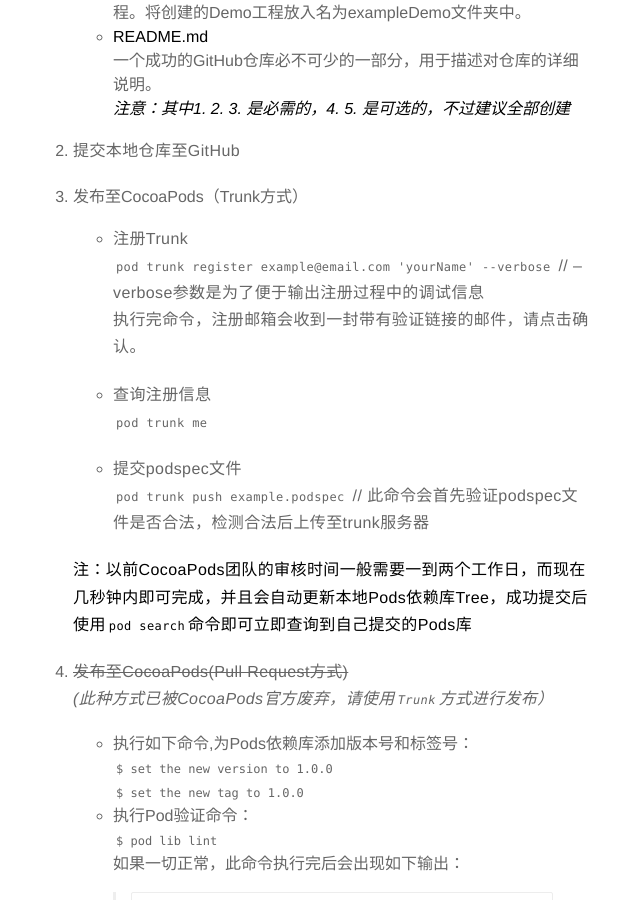
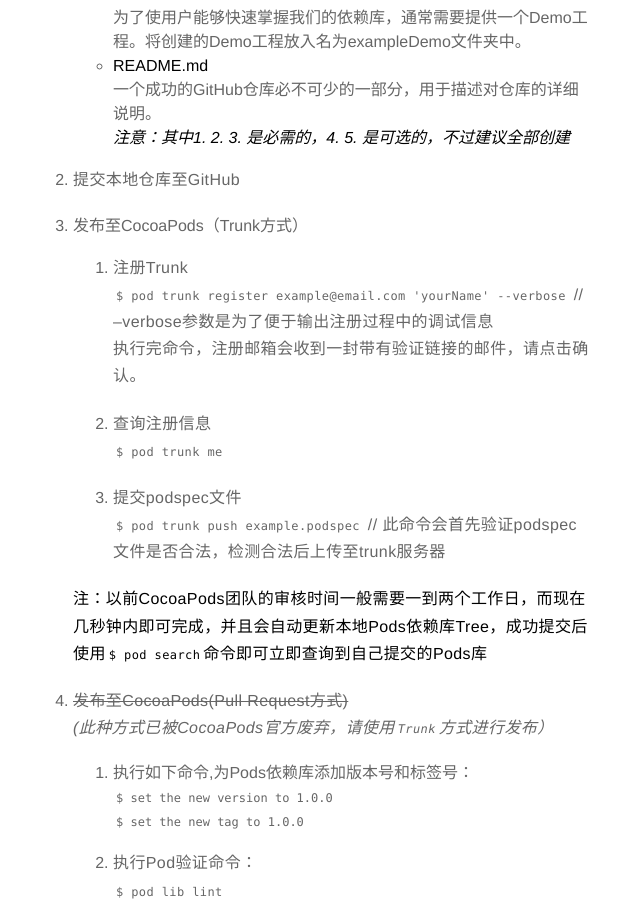
Before and after one commit to mushank/mushank.github.io, a Jekyll site: the page built from _posts/blog/2015-12-14-CocoaPods-Usage.md, in a window 1280 px wide and 900 px high, scrolled down 3283 px. Shown: the whole window, without its empty margins (327-967 px from the left). Built offline with Jekyll 4.4.1, drawn with Linux system fonts in a browser that asks for light colours; part of the change alters nothing that is shown; some of the changed text lies outside the part shown.

```diff
--- a/_posts/blog/2015-12-14-CocoaPods-Usage.md
+++ b/_posts/blog/2015-12-14-CocoaPods-Usage.md
@@ -6,8 +6,6 @@ blog: true
 layout: post
 
 ---
-
-# CocoaPods Usage
 
 ## 1. Install
 
@@ -18,79 +16,79 @@ layout: post
 `$ pod setup`
 
 ### 1.1 Problems may be occured
-1. 执行install命令无反应
+- 执行install命令无反应
 这是因为Ruby默认源使用的是cocoapod.org，国内访问这个网址偶尔会有困难，可通过将Ruby源替换成淘宝来解决。替换命令如下：
 `$ gem sources --remove https://rubygems.org/`
 `$ gem sources -a https://taobao.org/`
 执行命令`gem sources -l`来查看是否替换成功，正常输出如下：
 
->	*** CURRENT SOURCES ***
-	https://ruby.taobao.org/
+	>	*** CURRENT SOURCES ***
+		https://ruby.taobao.org/
 
-2. gem版本过于陈旧
+- gem版本过于陈旧
 如果gem版本过于陈旧，也有可能会导致安装CocoaPods失败，可通过如下命令升级gem：
 `$ sudo gem update --system`
 
 ## 2. Usage
 1. 切换至工程目录下，执行命令创建Podfile文件：
-`touch Podfile`
+`$ touch Podfile`
 
 2. 编辑Podfile文件，写入需要的第三方库信息，示例如下：
 
->	platform :ios, '7.0'
-	inhibit_all_warnings!
-	pod 'AFNetworking', '~> 2.6.0'
-	pod 'Reachability', '~> 3.2'
-	pod 'Masonry', '~> 0.6.3'
-	pod 'SDWebImage', '~> 3.7.3'
-	pod 'MBProgressHUD', '~> 0.9.1'
-	pod 'IQKeyboardManager', '~> 3.3.2'
+	>	platform :ios, '7.0'
+		inhibit_all_warnings!
+		pod 'AFNetworking', '~> 2.6.0'
+		pod 'Reachability', '~> 3.2'
+		pod 'Masonry', '~> 0.6.3'
+		pod 'SDWebImage', '~> 3.7.3'
+		pod 'MBProgressHUD', '~> 0.9.1'
+		pod 'IQKeyboardManager', '~> 3.3.2'
 
 3. 导入第三方库，命令如下：
 `$ pod install`
 
 ### 2.1 About Podfile
-1. Podfile文件并非必须放置在当前工程文件中，可以放置在任意一个目录下，想要这么做只需在Podfile文件中指定工程文件的路劲即可，在Podfile文件最开始增加一行内容：
+- Podfile文件并非必须放置在当前工程文件中，可以放置在任意一个目录下，想要这么做只需在Podfile文件中指定工程文件的路劲即可，在Podfile文件最开始增加一行内容：
 `xcodeproj "/Users/xxx/xxx/Project/Project.xcodeproj"`
 然后进入Podfile文件所在路劲，执行`$ pod install`命令下载指定第三方库。
 
-2. 如果不显式指定Podfile对应的Target，CocoaPods默认指向我们工程中的第一个Target。换句话说，默认只有工程中的第一个Target能够使用Podfile中描述的Pod依赖库。如果想让一个Podfile文件同时描述工程中多个Target，可使用如下方法：
+- 如果不显式指定Podfile对应的Target，CocoaPods默认指向我们工程中的第一个Target。换句话说，默认只有工程中的第一个Target能够使用Podfile中描述的Pod依赖库。如果想让一个Podfile文件同时描述工程中多个Target，可使用如下方法：
    * 多个Target使用相同Pods依赖库，可通过使用`link_with`关键字实现，在Podfile文件首行添加如下内容：
    `link_with 'Target_1', 'Target_2'`
    * 不同Target使用不同Pods依赖库，此时可通过使用`target`关键字实现，Podfile文件描述如下(其中do/end作为开始和结束的标识符)：
 
-	>	target :'Target_1' do
-		platform :ios
-		pod 'AFNetworking', '~> 2.6.0'
-		pod 'Reachability', '~> 3.2'
-		platform :ios, '7.0'
-		pod 'SDWebImage', '~> 3.7.3'
-		end
-		target :'Target_2' do
-		pod 'Masonry', '~> 0.6.3'
-		end
+		>	target :'Target_1' do
+			platform :ios
+			pod 'AFNetworking', '~> 2.6.0'
+			pod 'Reachability', '~> 3.2'
+			platform :ios, '7.0'
+			pod 'SDWebImage', '~> 3.7.3'
+			end
+			target :'Target_2' do
+			pod 'Masonry', '~> 0.6.3'
+			end
 
-3. Podfile中指定依赖库版本，具体写法和标识含义如下：
+- Podfile中指定依赖库版本，具体写法和标识含义如下：
 
->	pod 'AFNetworking'	//不显式指定依赖库版本，表示每次都获取最新版本
-	pod 'AFNetworking', '2.0'	//只使用2.0版本
-	pod 'AFNetworking', '> 2.0'	//使用高于2.0的版本
-	pod 'AFNetworking', '>= 2.0'	//使用大于或等于2.0的版本
-	pod 'AFNetworking', '< 2.0'	//使用小于2.0的版本
-	pod 'AFNetworking', '<= 2.0'	//使用小于或等于2.0的版本
-	pod 'AFNetworking', '~> 0.1.2'	//使用大于等于0.1.2但小于0.2的版本
-	pod 'AFNetworking', '~>0.1'	//使用大于等于0.1但小于1.0的版本
-	pod 'AFNetworking', '~>0'	//高于0的版本，写这个限制和什么都不写是一个效果，都表示使用最新版本
+	>	pod 'AFNetworking'	//不显式指定依赖库版本，表示每次都获取最新版本
+		pod 'AFNetworking', '2.0'	//只使用2.0版本
+		pod 'AFNetworking', '> 2.0'	//使用高于2.0的版本
+		pod 'AFNetworking', '>= 2.0'	//使用大于或等于2.0的版本
+		pod 'AFNetworking', '< 2.0'	//使用小于2.0的版本
+		pod 'AFNetworking', '<= 2.0'	//使用小于或等于2.0的版本
+		pod 'AFNetworking', '~> 0.1.2'	//使用大于等于0.1.2但小于0.2的版本
+		pod 'AFNetworking', '~>0.1'	//使用大于等于0.1但小于1.0的版本
+		pod 'AFNetworking', '~>0'	//高于0的版本，写这个限制和什么都不写是一个效果，都表示使用最新版本
 
 ### 2.2 Key Orders
-1. **pod install**
+- **$ pod install**
 根据Podfile文件指定的内容，安装依赖库，如果有Podfile.lock文件而且对应的Podfile文件未被修改，则会根据Podfile.lock文件指定的版本安装。
 每次更新了Podfile文件时，都需要重新执行该命令，以便重新安装Pods依赖库。
-2. **pod update**
+- **$ pod update**
 若果Podfile中指定的依赖库版本不是写死的，当对应的依赖库有了更新，无论有没有Podfile.lock文件都会去获取Podfile文件描述的允许获取到的最新依赖库版本。
-3. **pod search**
+- **$ pod search**
 该命令是用来按名称搜索可用的Pods依赖库
-4. **pod setup**
+- **$ pod setup**
 该命令用于更新本地电脑上的保存的Pods依赖库Tree。
 由于每天有很多人会创建或者更新Pods依赖库，这条命令执行的时候会异常耗时。我们需要经常执行这条命令，否则有新的Pods依赖库时执行pod search命令是搜不出来的。
 
@@ -111,45 +109,45 @@ layout: post
 2. 提交本地仓库至GitHub
 
 3. 发布至CocoaPods（Trunk方式）
-	- 注册Trunk
-	`pod trunk register example@email.com 'yourName'  --verbose` // --verbose参数是为了便于输出注册过程中的调试信息
+	1. 注册Trunk
+	`$ pod trunk register example@email.com 'yourName'  --verbose` // --verbose参数是为了便于输出注册过程中的调试信息
 执行完命令，注册邮箱会收到一封带有验证链接的邮件，请点击确认。
 
-	- 查询注册信息
-	`pod trunk me`
+	2. 查询注册信息
+	`$ pod trunk me`
 
-	- 提交podspec文件
-	`pod trunk push example.podspec` // 此命令会首先验证podspec文件是否合法，检测合法后上传至trunk服务器
+	3. 提交podspec文件
+	`$ pod trunk push example.podspec` // 此命令会首先验证podspec文件是否合法，检测合法后上传至trunk服务器
 
-	**注：以前CocoaPods团队的审核时间一般需要一到两个工作日，而现在几秒钟内即可完成，并且会自动更新本地Pods依赖库Tree，成功提交后使用`pod search`命令即可立即查询到自己提交的Pods库**
+	**注：以前CocoaPods团队的审核时间一般需要一到两个工作日，而现在几秒钟内即可完成，并且会自动更新本地Pods依赖库Tree，成功提交后使用`$ pod search`命令即可立即查询到自己提交的Pods库**
 
 
 4. ~~发布至CocoaPods(Pull Request方式)~~
 *(此种方式已被CocoaPods官方废弃，请使用`Trunk`方式进行发布）*
 
-	- 执行如下命令,为Pods依赖库添加版本号和标签号：
+	1. 执行如下命令,为Pods依赖库添加版本号和标签号：
 	`$ set the new version to 1.0.0`
 	`$ set the new tag to 1.0.0`
-	- 执行Pod验证命令：
+	2. 执行Pod验证命令：
 	`$ pod lib lint`
 	如果一切正常，此命令执行完后会出现如下输出：
 
-	>	-> example (1.0.0)
-		example passed validation.
+		>	-> example (1.0.0)
+			example passed validation.
 
-	至此，Pod验证成功。
-	**注：在执行Pod验证命令时，log信息中出现任何warning/error信息，验证都会失败！可根据log信息做出响应修改后再次验证**
+		至此，Pod验证成功。
+		**注：在执行Pod验证命令时，log信息中出现任何warning/error信息，验证都会失败！可根据log信息做出响应修改后再次验证**
 
-	- fork一份CocoaPods官方的Specs仓库
+	3. fork一份CocoaPods官方的Specs仓库
 
-	- clone刚才fork的仓库到本地
+	4. clone刚才fork的仓库到本地
 
-	- 将自己的podspec文件添加到本地Specs仓库中
+	5. 将自己的podspec文件添加到本地Specs仓库中
 	**注：podspec文件在Specs仓库中的保存原则是：Pods依赖库同名文件夹--->版本号同名文件夹--->podspec文件**
-	- 提交本地Specs仓库中的修改到GitHub仓库
+	6. 提交本地Specs仓库中的修改到GitHub仓库
 
-	- 将自己fork的Specs仓库所做的修改pull给CocoaPods官方的Specs仓库
+	7. 将自己fork的Specs仓库所做的修改pull给CocoaPods官方的Specs仓库
 
-	- 等待CocoaPods维护人员审核通过，并将我们的pull请求合并到官方Specs仓库中。
+	8. 等待CocoaPods维护人员审核通过，并将我们的pull请求合并到官方Specs仓库中。
 	**注：有任何消息，CocoaPods都会发邮件通知**
-	- 通过审核后，执行`$ pod set`命令更新本地依赖库Tree，随后使用搜索命令`$ pod search`搜索，就能找到我们自己发布的Pods库了！
+	9. 通过审核后，执行`$ pod set`命令更新本地依赖库Tree，随后使用搜索命令`$ pod search`搜索，就能找到我们自己发布的Pods库了！
```
